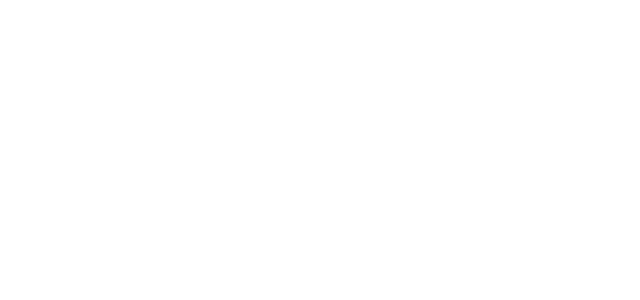
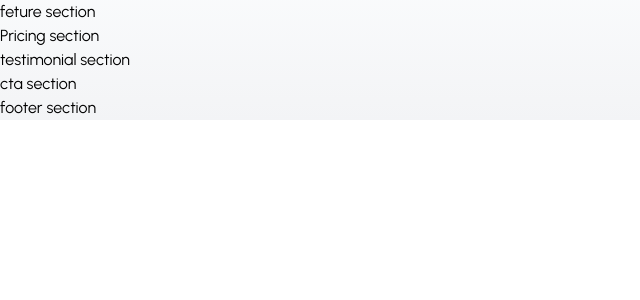
Before and after one commit to soumenKumarBera/CloudShareWebApp, a React (Vite) app in the folder cloudShareWebApp/: page / in a window 1280 px wide. Shown: the top 300 px of the page, without its empty margins (0-640 px from the left). Built offline with nearby package versions, Linux system fonts and the light colour scheme; a web font is replaced by a local one.

Commit message:
landing page stracture create

```diff
--- a/cloudShareWebApp/src/App.jsx
+++ b/cloudShareWebApp/src/App.jsx
@@ -1,9 +1,31 @@
-
+import {BrowserRouter, Routes, Route} from "react-router-dom";
+import Landing from "./pages/Landing.jsx";
+import Dashbord from "./pages/Dashbord.jsx";
+import Upload from "./pages/Upload.jsx";
+import MyFile from "./pages/MyFile.jsx";
+import Subscription from "./pages/Subscription.jsx";
+import Transaction from "./pages/Transaction.jsx"
 
 function App() {
 
 
-  return
+  return <BrowserRouter>
+
+  <Routes>
+
+    <Route path = "/" element = {<Landing/>}  />
+    <Route path = "/dashboard" element = {<Dashbord/>}  />
+    <Route path = "/upload" element = {<Upload/>}  />
+    <Route path = "/my-files" element = {<MyFile/>}  />
+    <Route path = "/subscription" element = {<Subscription/>}  />
+    <Route path = "/transactions" element = {<Transaction/>}  />
+
+  </Routes>
+
+
+
+
+  </BrowserRouter>
 }
 
 export default App;
--- /dev/null
+++ b/cloudShareWebApp/src/componnets/landing/CTASection.jsx
@@ -0,0 +1,5 @@
+const CTASection = () => {
+  return <div>cta section</div>;
+};
+
+export default CTASection;
--- /dev/null
+++ b/cloudShareWebApp/src/componnets/landing/FetureSection.jsx
@@ -0,0 +1,4 @@
+ const FetureSection = () => {
+  return <div>feture section</div>
+};
+export default FetureSection;
--- /dev/null
+++ b/cloudShareWebApp/src/componnets/landing/FooterSection.jsx
@@ -0,0 +1,3 @@
+export const FooterSection = ()  =>{
+  return <div>footer section</div>
+}
--- /dev/null
+++ b/cloudShareWebApp/src/componnets/landing/HeroSection.jsx
@@ -0,0 +1,5 @@
+const HeroSection = () => {
+  return
+}
+
+export default HeroSection;
--- /dev/null
+++ b/cloudShareWebApp/src/componnets/landing/PriceingSection.jsx
@@ -0,0 +1,5 @@
+ const PrisingSection = () => {
+  return <div>Pricing section</div>;
+};
+
+export default PrisingSection;
--- /dev/null
+++ b/cloudShareWebApp/src/componnets/landing/TestimonialSection.jsx
@@ -0,0 +1,5 @@
+const TesetimonialSection = () => {
+  return <div>testimonial section</div>;
+};
+
+export default TesetimonialSection;
--- a/cloudShareWebApp/src/pages/Landing.jsx
+++ b/cloudShareWebApp/src/pages/Landing.jsx
@@ -1,4 +1,30 @@
+import CTASection from "../componnets/landing/CTASection";
+import FetureSection from "../componnets/landing/FetureSection";
+import { FooterSection } from "../componnets/landing/FooterSection";
+import HeroSection from "../componnets/landing/HeroSection";
+import PrisingSection from "../componnets/landing/PriceingSection";
+import TesetimonialSection from "../componnets/landing/TestimonialSection";
 const Landing = () => {
-  return <div>Landing</div>
-}
+  return (
+    <div className="landing-page bg-gradient-to-b from-gray-50 to-gray-100">
+      {/* {Hero section} */}
+      <HeroSection />
+
+      {/* {Feture section} */}
+      <FetureSection />
+
+      {/* {Pricing section} */}
+      <PrisingSection />
+
+      {/* {Testimoials section} */}
+      <TesetimonialSection />
+
+      {/* {CTA section} */}
+      <CTASection />
+
+      {/* {Footer section} */}
+      <FooterSection/>
+    </div>
+  );
+};
 export default Landing;
```
